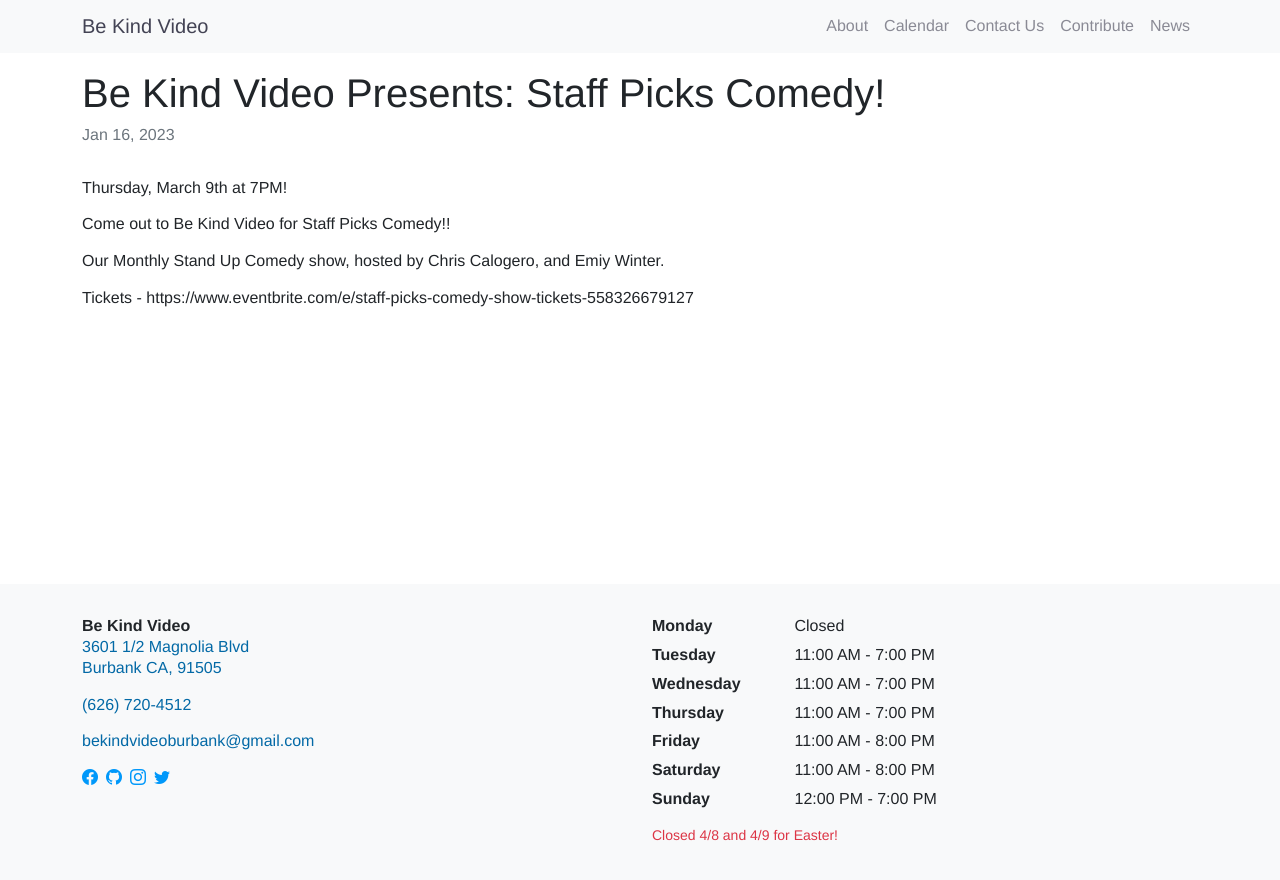
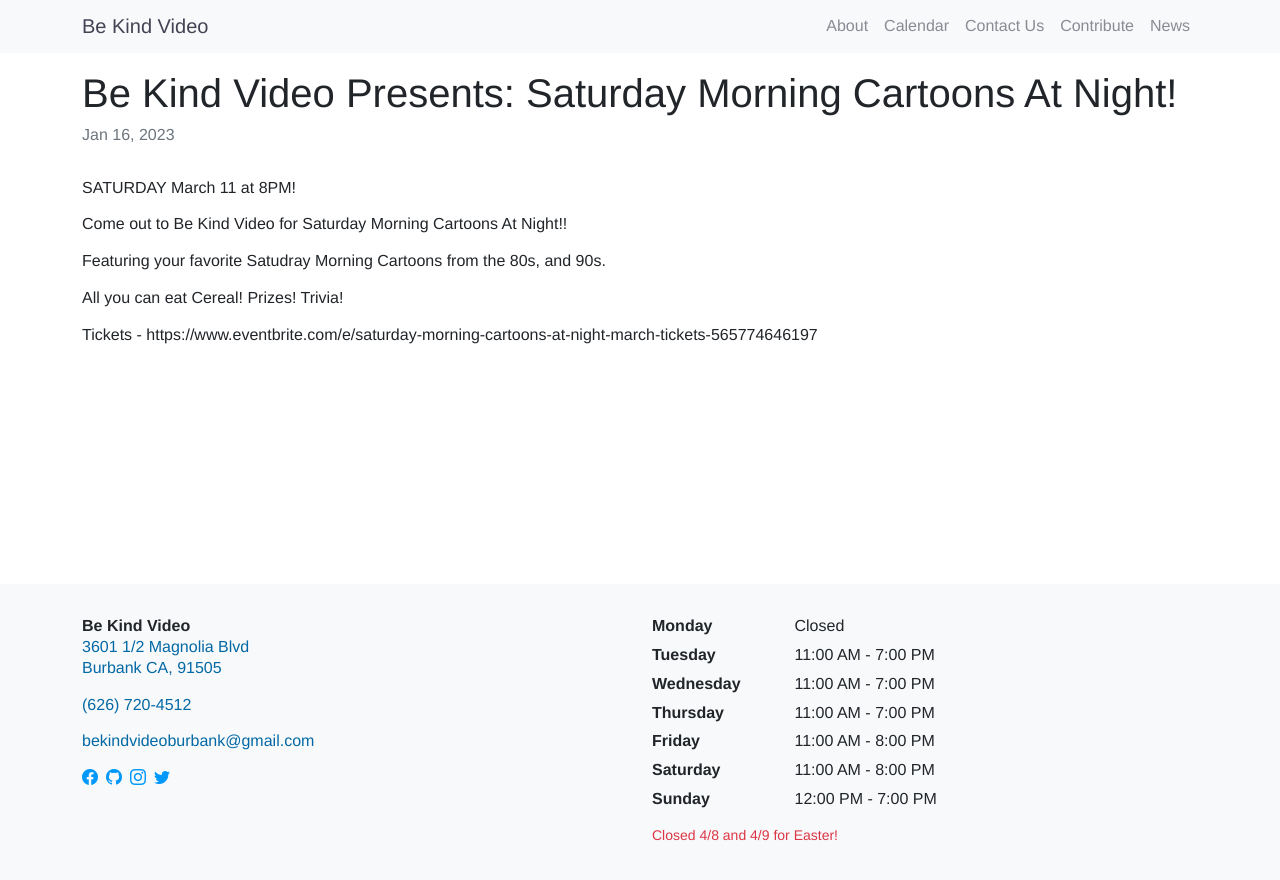
Before and after one commit to arenoir/be-kind-video, a Jekyll site: the page built from _posts/2022-10-16-welcome-to-jekyll.markdown, in a window 1280 px wide. Shown: the top 880 px of the page. Built offline with Jekyll 4.4.1, drawn with Linux system fonts in a browser that asks for light colours.

Commit message:
Update 2022-10-16-welcome-to-jekyll.markdown
Added Cartoon Info.

```diff
--- a/_posts/2022-10-16-welcome-to-jekyll.markdown
+++ b/_posts/2022-10-16-welcome-to-jekyll.markdown
@@ -1,13 +1,15 @@
 ---
 layout: post
-title:  "Be Kind Video Presents: Staff Picks Comedy!"
+title:  "Be Kind Video Presents: Saturday Morning Cartoons At Night!"
 date:   2023-1-16 13:21:08 -0700
 categories: jekyll update
 ---
-Thursday, March 9th at 7PM!
+SATURDAY March 11 at 8PM!
 
-Come out to Be Kind Video for Staff Picks Comedy!!
+Come out to Be Kind Video for Saturday Morning Cartoons At Night!!
 
-Our Monthly Stand Up Comedy show, hosted by Chris Calogero, and Emiy Winter.
+Featuring your favorite Satudray Morning Cartoons from the 80s, and 90s.
 
-Tickets - https://www.eventbrite.com/e/staff-picks-comedy-show-tickets-558326679127
+All you can eat Cereal! Prizes! Trivia!
+
+Tickets - https://www.eventbrite.com/e/saturday-morning-cartoons-at-night-march-tickets-565774646197
```
